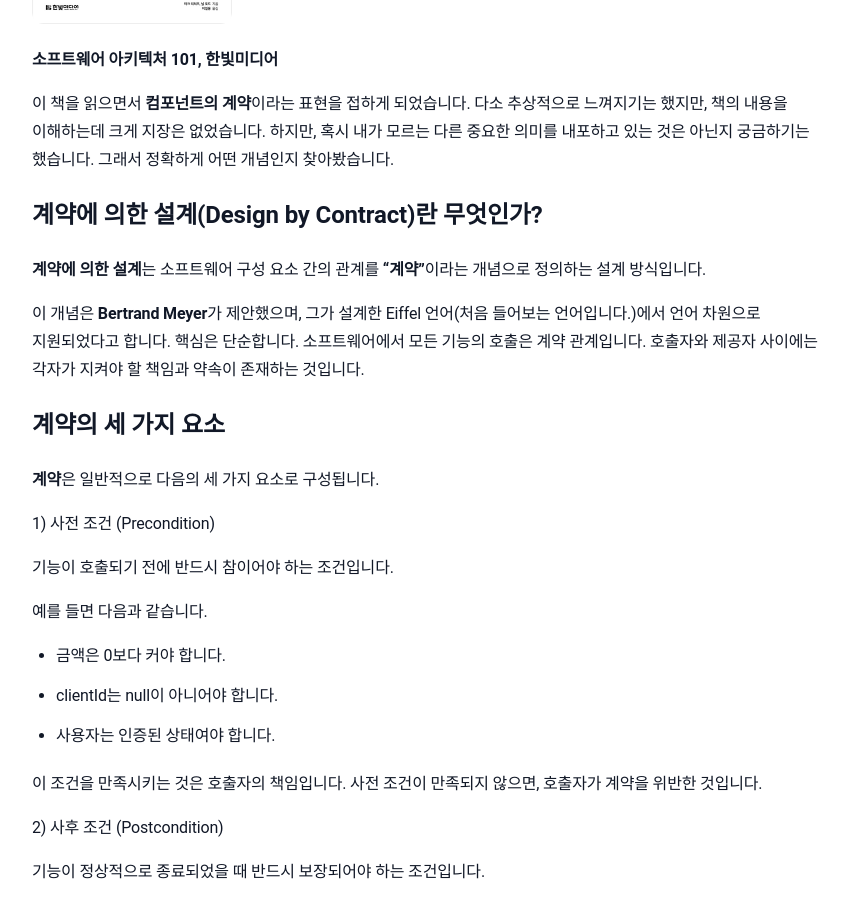
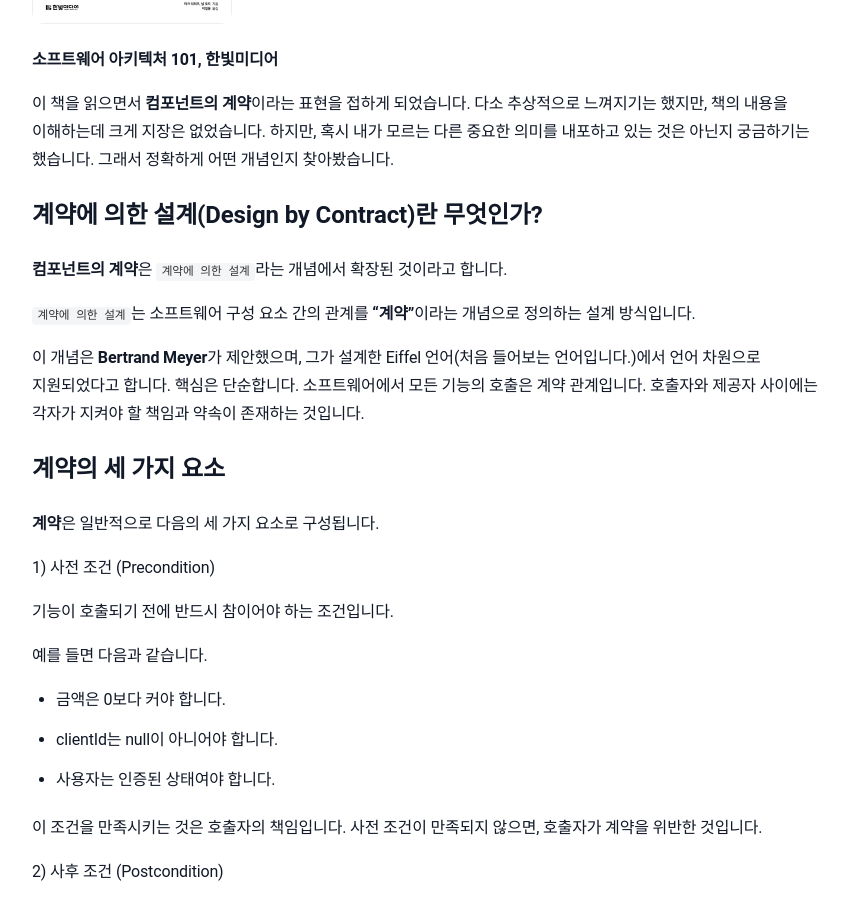
Before and after one commit to sanghoon-lee/sanghoon-lee.github.io, a Jekyll site: the page built from _posts/2026-02-25-DesignByContract.md, in a window 1280 px wide and 900 px high, scrolled down 614 px. Shown: the whole window, without its empty margins (210-1058 px from the left). Built offline with Jekyll 4.4.1, drawn with Linux system fonts in a browser that asks for light colours; nearby versions of some CDN libraries; comment, search, counter and statistics services are not loaded.

Commit message:
Degign By Contract 포스팅 추가

```diff
--- a/_posts/2026-02-25-DesignByContract.md
+++ b/_posts/2026-02-25-DesignByContract.md
@@ -24,7 +24,9 @@ categories: 학습기록
 
 ## 계약에 의한 설계(Design by Contract)란 무엇인가?
 
-**계약에 의한 설계**는 소프트웨어 구성 요소 간의 관계를 **“계약”**이라는 개념으로 정의하는 설계 방식입니다.
+**컴포넌트의 계약**은 `계약에 의한 설계`라는 개념에서 확장된 것이라고 합니다.
+
+`계약에 의한 설계`는 소프트웨어 구성 요소 간의 관계를 **“계약”**이라는 개념으로 정의하는 설계 방식입니다.
 
 이 개념은 **Bertrand Meyer**가 제안했으며, 그가 설계한 Eiffel 언어(처음 들어보는 언어입니다.)에서 언어 차원으로 지원되었다고 합니다. 핵심은 단순합니다. 소프트웨어에서 모든 기능의 호출은 계약 관계입니다. 호출자와 제공자 사이에는 각자가 지켜야 할 책임과 약속이 존재하는 것입니다.
 
```
